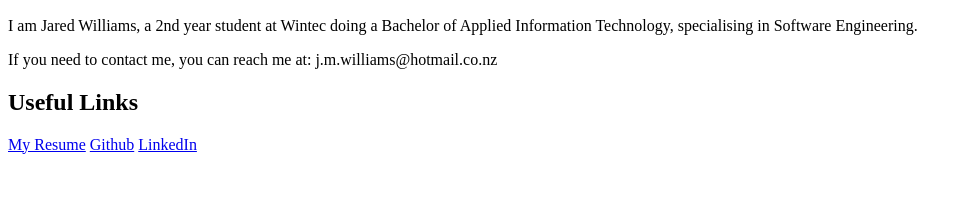
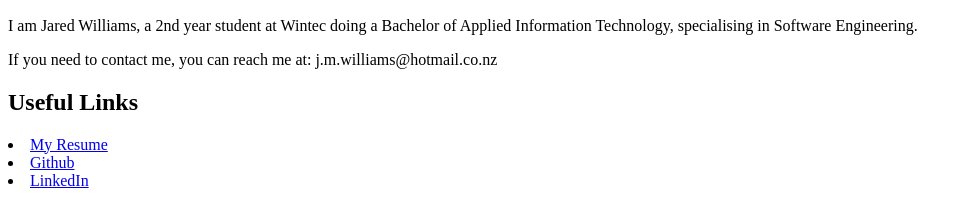
Before and after one commit to jarmatwil/jarmatwil.github.io, a plain HTML site: page index.html in a window 1280 px wide. Shown: the part 110-334 px from the top of the page, without its empty margins (0-969 px from the left). Drawn offline with Linux system fonts and the light colour scheme.

Commit message:
Update index.html

```diff
--- a/index.html
+++ b/index.html
@@ -6,8 +6,8 @@
 <p>I am Jared Williams, a 2nd year student at Wintec doing a Bachelor of Applied Information Technology, specialising in Software Engineering.</p>
 <p>If you need to contact me, you can reach me at: j.m.williams@hotmail.co.nz</p>
 <h2>Useful Links</h2>
-<a href="/resume.html">My Resume</a>
-<a href="https://github.com/jarmatwil">Github</a>
-<a href="https://www.linkedin.com/in/jared-williams-b7abb51b8/">LinkedIn</a>
+<li><a href="/resume.html">My Resume</a></li>
+<li><a href="https://github.com/jarmatwil">Github</a></li>
+<li><a href="https://www.linkedin.com/in/jared-williams-b7abb51b8/">LinkedIn</a></li>
 </body>
 </html>
```
